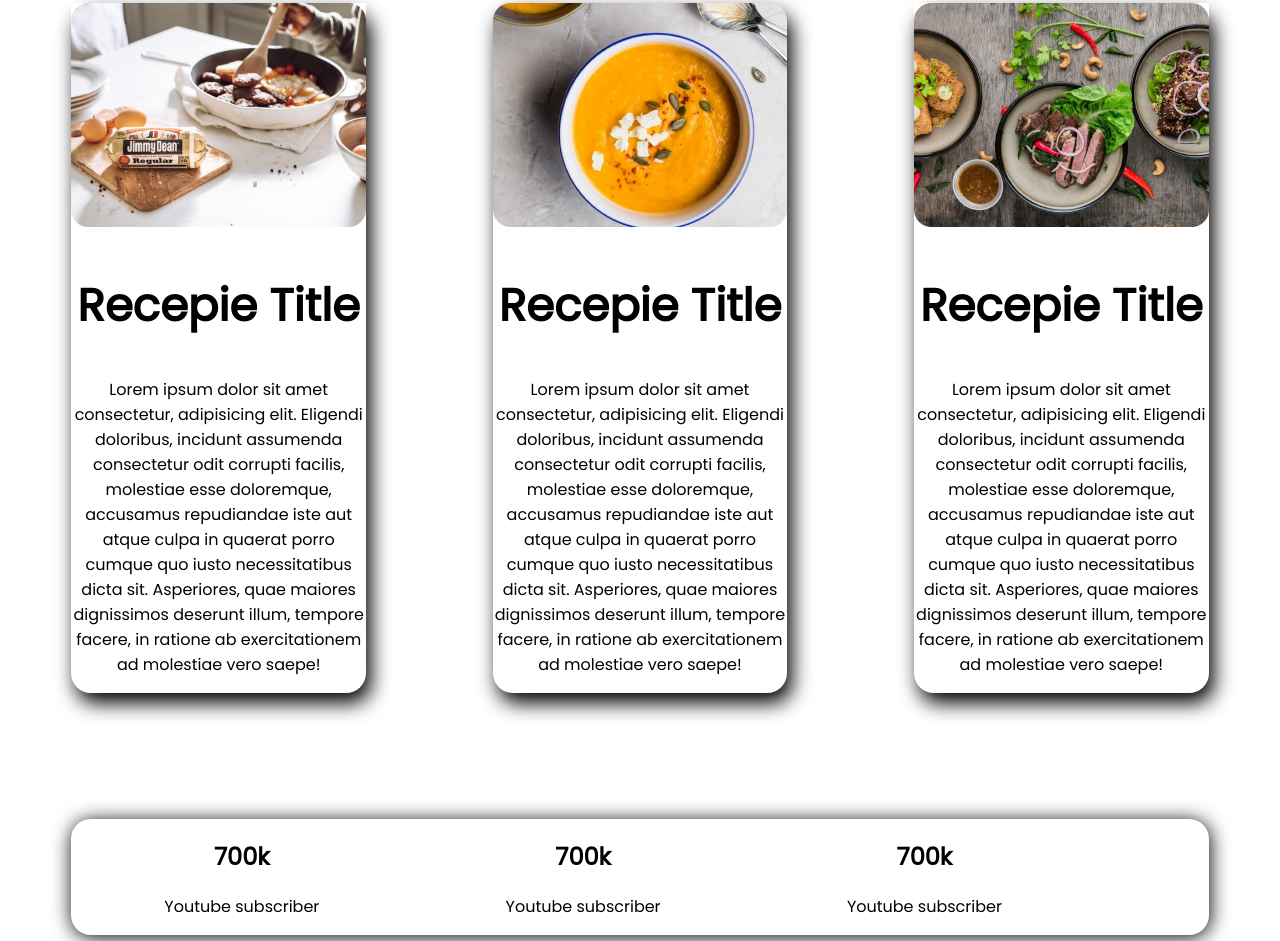
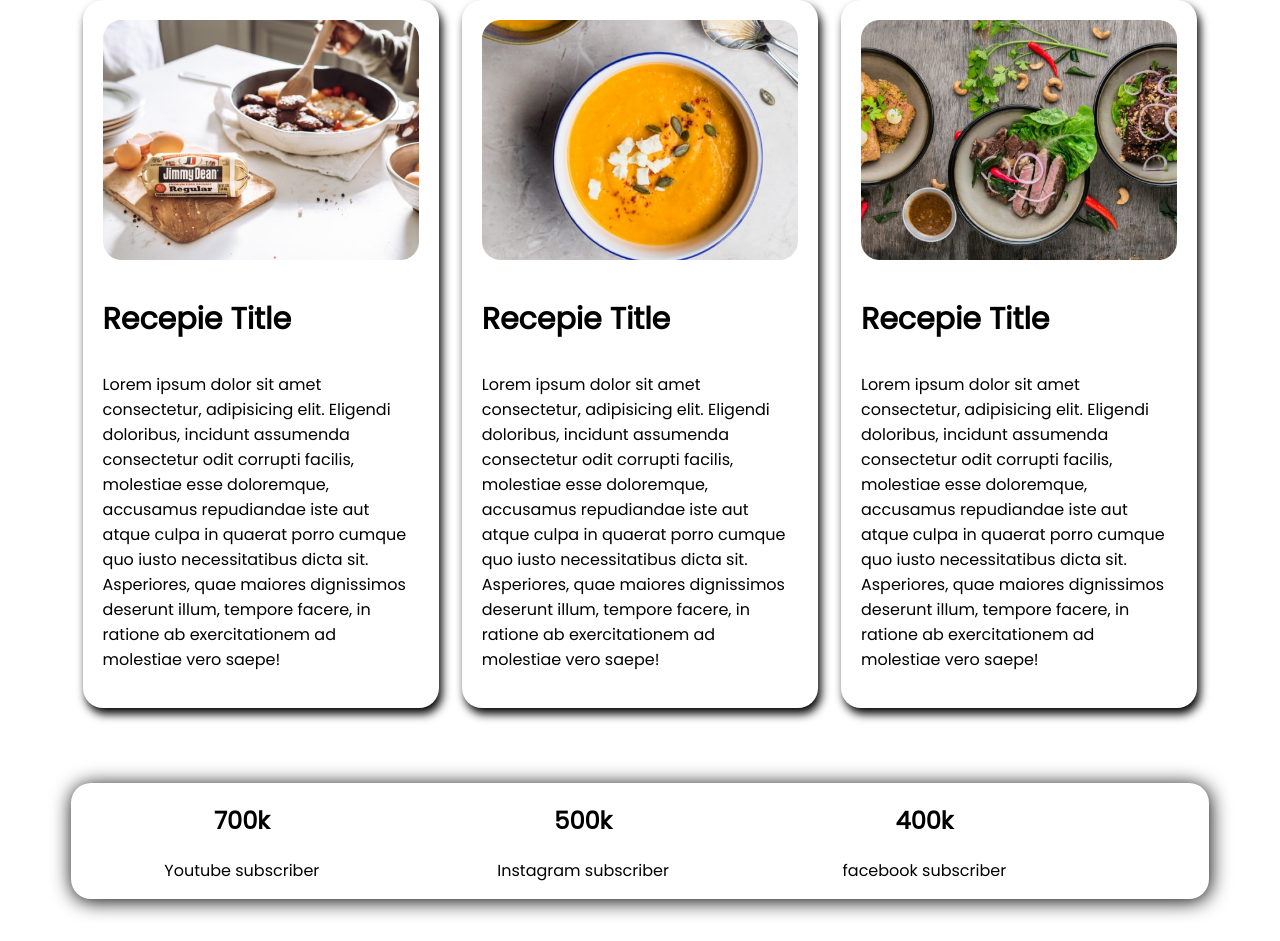
Before and after one commit to mamun876/Assigment-portfolio, a plain HTML site: page index.html in a window 1280 px wide. Shown: the part 1299-2240 px from the top of the page. Drawn offline with Linux system fonts and the light colour scheme.

Commit message:
assignment commit

```diff
--- a/index.html
+++ b/index.html
@@ -26,7 +26,7 @@
         </div>
     </section>
     <section class="Second-section">
-        <div class="second-half-width">
+        <div>
             <img src="Male profile picture.png" alt="">
         </div>
         <div class="second-half-width">
@@ -45,7 +45,7 @@
         <div class="Recepie">
             <div class="third-half-width">
                 <img src="Project Cover.jpg" alt="">
-                <h2>Recepie Title</h2>
+                <h3 class="Recepie-Title">Recepie Title</h3>
                 <p>Lorem ipsum dolor sit amet consectetur, adipisicing elit. Eligendi doloribus, incidunt assumenda
                     consectetur odit corrupti facilis, molestiae esse doloremque, accusamus repudiandae iste aut atque
                     culpa in quaerat porro cumque quo iusto necessitatibus dicta sit. Asperiores, quae maiores
@@ -53,7 +53,7 @@
             </div>
             <div class="fourth-half-width">
                 <img src="Project Cover.png" alt="">
-                <h2>Recepie Title</h2>
+                <h3 class="Recepie-Title">Recepie Title</h3>
                 <p>Lorem ipsum dolor sit amet consectetur, adipisicing elit. Eligendi doloribus, incidunt assumenda
                     consectetur odit corrupti facilis, molestiae esse doloremque, accusamus repudiandae iste aut atque
                     culpa in quaerat porro cumque quo iusto necessitatibus dicta sit. Asperiores, quae maiores
@@ -62,7 +62,7 @@
             </div>
             <div class="fifth-half-width">
                 <img src="Project Cover1.jpg" alt="">
-                <h2>Recepie Title</h2>
+                <h3 class="Recepie-Title">Recepie Title</h3>
                 <p>Lorem ipsum dolor sit amet consectetur, adipisicing elit. Eligendi doloribus, incidunt assumenda
                     consectetur odit corrupti facilis, molestiae esse doloremque, accusamus repudiandae iste aut atque
                     culpa in quaerat porro cumque quo iusto necessitatibus dicta sit. Asperiores, quae maiores
@@ -80,12 +80,12 @@
             <p>Youtube subscriber</p>
         </div>
         <div class="final-half-width">
-            <h1>700k</h1>
-            <p>Youtube subscriber</p>
+            <h1>500k</h1>
+            <p>Instagram subscriber</p>
         </div>
         <div class="final-half-width">
-            <h1>700k</h1>
-            <p>Youtube subscriber</p>
+            <h1>400k</h1>
+            <p>facebook subscriber</p>
         </div>
     </section>
     <footer>
--- a/style.css
+++ b/style.css
@@ -31,8 +31,7 @@ h2{
 .Second-section{
     display: flex;
     background-image: url(images/Frame\ 57.jpg);
-    background-repeat: no-repeat;
-    background-position: middle;
+    background-size: 100%;
 }
 .second-half-width{
     width: 50%;
@@ -47,42 +46,45 @@ h2{
     font-weight: 800;
 }
 .thrid-section{
-    margin: 5%%;
+    margin: 5%;
+    text-align: center;
 }
 .Recepie{
     display: flex;
 }
+.Recepie-Title{
+    font-size: 30px;
+    font-weight: 700;
+}
 .third-half-width{
     width: 30%;
-    margin: 5%;
-    box-shadow: 5px 10px 20px;
+    margin: 1%;
+    box-shadow: 3px 6px 10px;
     border-radius: 20px;
-    text-align: center;
+    padding: 20px;
+    text-align: left;
 }
 .third-half-width img{
     width: 100%;
 }
-.thrid-section{
-    text-align: center;
-}
 .fourth-half-width{
     width: 30%;
-    margin: 5%;
-    box-shadow: 5px 10px 20px;
+    margin: 1%;
+    box-shadow: 3px 6px 10px;
     border-radius: 20px;
-    text-align: center;
-    background-position: top;
-    background-repeat: no-repeat;
+    padding: 20px;
+    text-align: left;
 }
 .fourth-half-width img{
     width: 100%;
 }
 .fifth-half-width{
     width: 30%;
-    margin: 5%;
-    box-shadow: 5px 10px 20px;
+    margin: 1%;
+    box-shadow: 3px 6px 10px;
     border-radius: 20px;
-    text-align: center;
+    padding: 20px;
+    text-align: left;
 }
 .fifth-half-width img{
     width: 100%;
@@ -100,9 +102,9 @@ h2{
 footer{
     text-align: center;
     background-color: black;
-    padding: 7px;
-    margin-top: 10%;
+    margin-top: 5%;
 }
 .food-network{
     color: aliceblue;
+    padding: 5px;
 }
```
